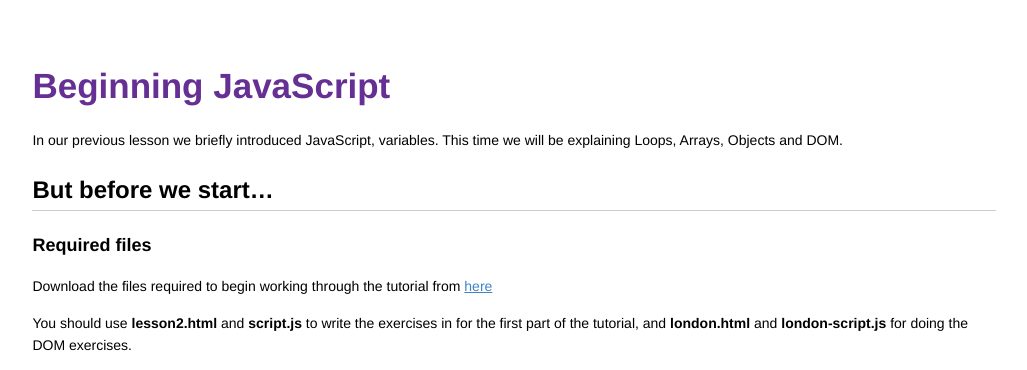
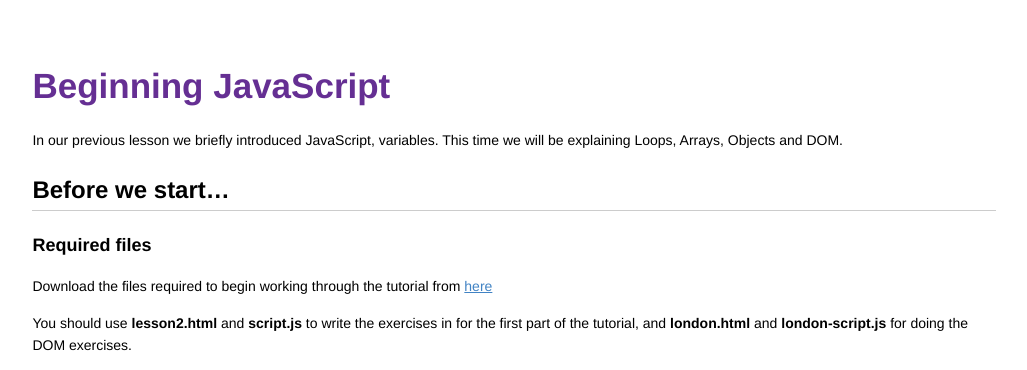
Before and after one commit to codebar/tutorials, a Jekyll site: the page built from js/lesson2/tutorial.md, in a window 1280 px wide and 900 px high. Shown: the top 370 px of the window, without its empty margins (126-1153 px from the left). Built offline with Jekyll 4.4.1, drawn with Linux system fonts in a browser that asks for light colours; Markdown is read by kramdown in place of the engine named in the settings.

Commit message:
update title

```diff
--- a/js/lesson2/tutorial.md
+++ b/js/lesson2/tutorial.md
@@ -5,7 +5,7 @@ title: Beginning JavaScript
 
 In our previous lesson we briefly introduced JavaScript, variables.  This time we will be explaining Loops, Arrays, Objects and DOM.
 
-## But before we start...
+## Before we start...
 
 ### Required files
 
```
